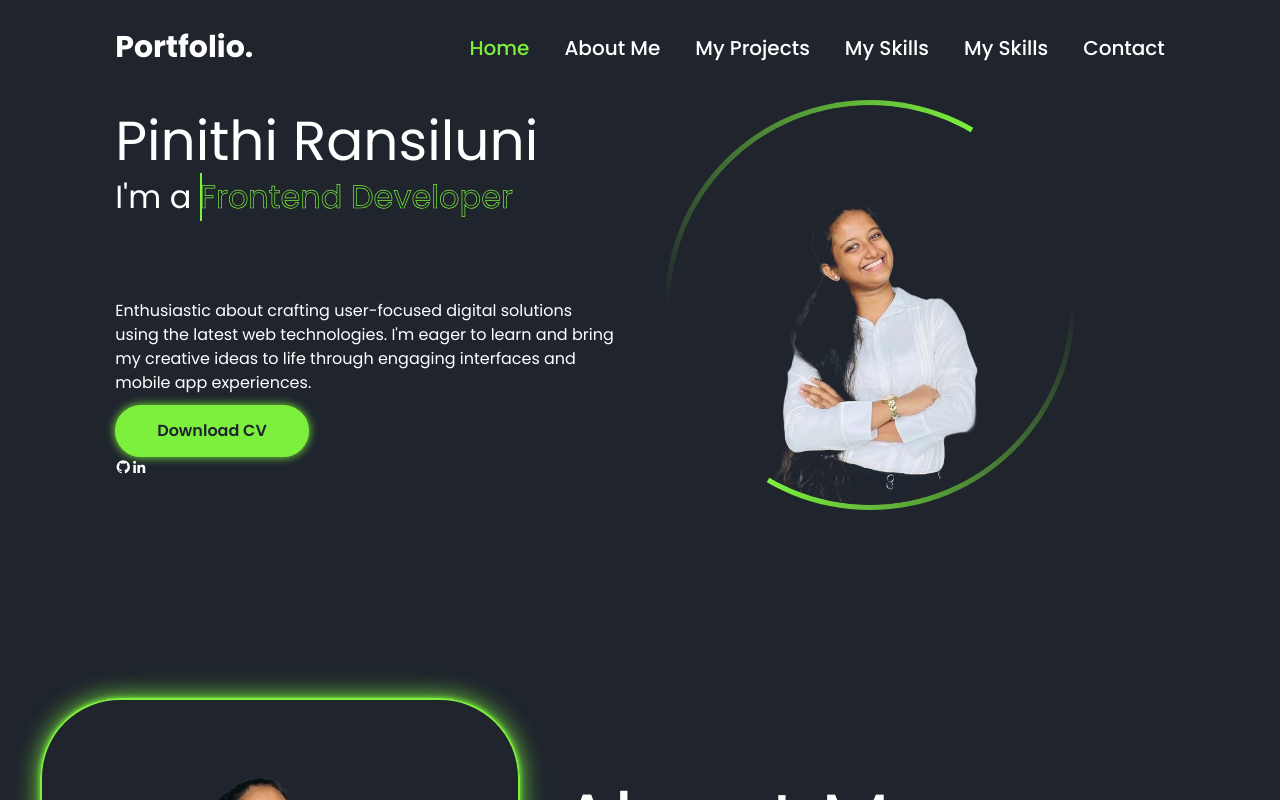
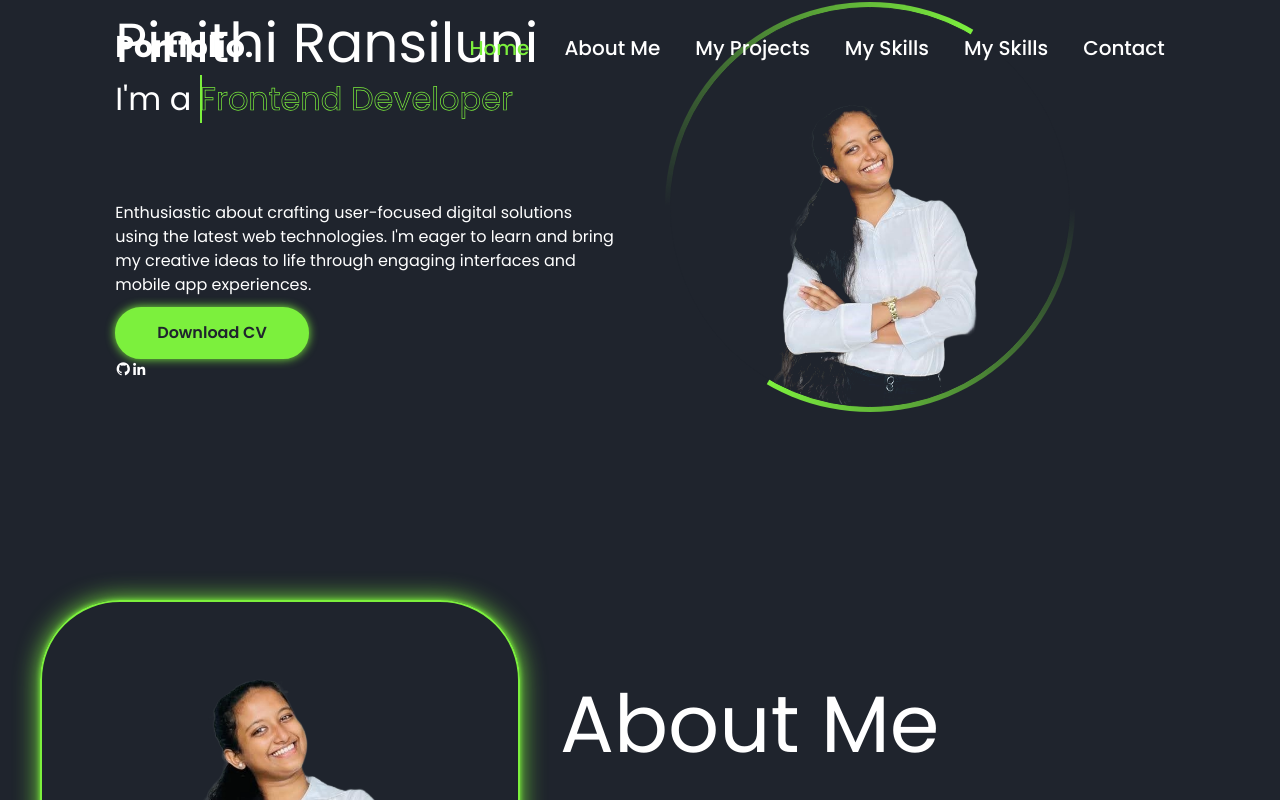
Before and after one commit to Ransiluni2003/Portfolio, a Next.js app: page / in a window 1280 px wide. Shown: the top 800 px of the page. Built offline with nearby package versions, Linux system fonts and the light colour scheme.

Commit message:
update mobile style

```diff
--- a/public/mobile.css
+++ b/public/mobile.css
@@ -141,7 +141,7 @@
     }
 
     .home-img .img-box {
-        width: 220px;
-        height: 220px;
+        width: 300px;
+        height: 300px;
     }
 }
--- a/style.css
+++ b/style.css
@@ -399,7 +399,7 @@ a{
     grid-auto-rows: auto;
     align-items: start;
     gap: 50px;
-    padding: 100px 9% 60px;
+    padding: 2px  9% 60px;
     color: #fff;
     visibility: hidden;
     opacity: 0;
@@ -627,25 +627,31 @@ a{
 }
 
 .bars-animation{
-    position: absolute;
-    width: 100%;
-    height:100%;
-    display:flex;
-    z-index: -1;
+    /* full-screen cover for "stair" reveal */
+    position: fixed;
+    inset: 0;
+    width: 100vw;
+    height: 100vh;
+    display: flex;
+    z-index: 9999;
+    pointer-events: none;
+    overflow: hidden;
 }
 
 .bars-animation .bar{
-    width:100%;
+    flex: 1 1 0;
     height: 100%;
-    background:#1f242d;
+    background: #1f242d;
     transform: translateY(-100%);
-    animation: show-bars .5s ease-in-out forwards;
-    animation-delay: calc(.1s * var(--i));
+    /* two-phase: drop in (cover) then slide up to reveal */
+    animation: show-bars 1.1s cubic-bezier(.2,.9,.2,1) forwards;
+    animation-delay: calc(.08s * var(--i));
 }
+
 @keyframes show-bars{
-    100%{
-        transform: translateY(0%);
-    }
+    0% { transform: translateY(-100%); opacity: 1; }
+    40% { transform: translateY(0%); opacity: 1; }
+    100% { transform: translateY(-100%); opacity: 0; }
 }
 
 /* --------------------------------------------------------- */
```
Also changed, not shown: tsconfig.json (+19 -5 lines).
